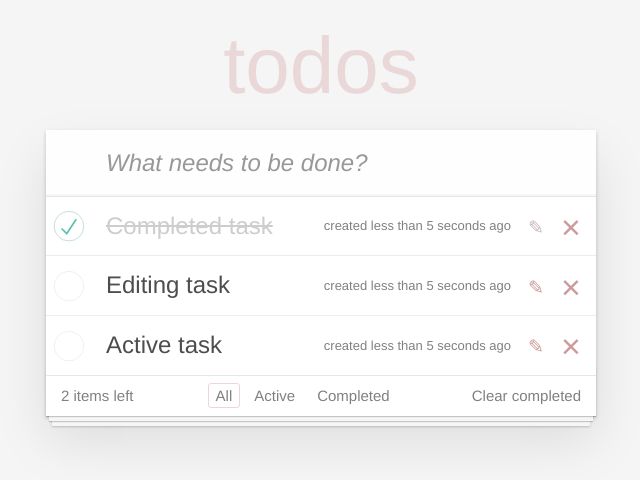
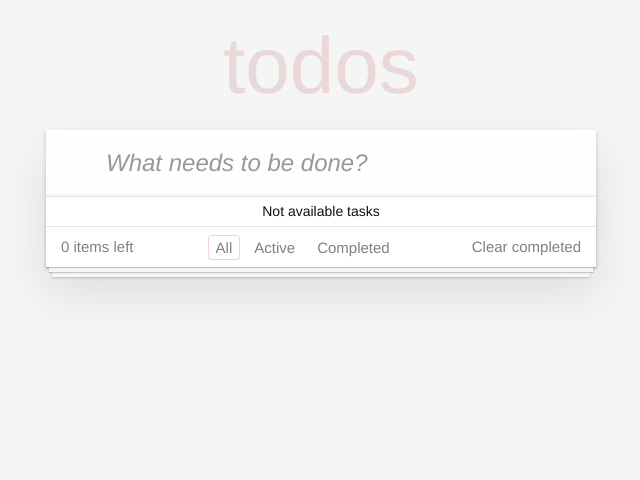
Before and after one commit to podlesnyi-pavel/todo-app, a React (Vite) app: page / in a window 1280 px wide. Shown: the top 480 px of the page, without its empty margins (319-959 px from the left). Built offline with nearby package versions, Linux system fonts and the light colour scheme.

Commit message:
remove initial Tasks

```diff
--- a/src/App.jsx
+++ b/src/App.jsx
@@ -6,19 +6,8 @@ import Footer from '@/Footer';
 import NewTaskForm from '@/NewTaskForm';
 import TaskList from '@/TaskList';
 
-const initialTasks = [
-  {
-    id: 1,
-    completed: true,
-    title: 'Completed task',
-    createdTime: new Date(),
-  },
-  { id: 2, completed: false, title: 'Editing task', createdTime: new Date() },
-  { id: 3, completed: false, title: 'Active task', createdTime: new Date() },
-];
-
 export default function App() {
-  const [tasks, setTasks] = useState(initialTasks);
+  const [tasks, setTasks] = useState([]);
   const [filterStatus, setFilterStatus] = useState(filterStatuses.all);
 
   function onChangeTaskCompleted(id) {
@@ -40,7 +29,7 @@ export default function App() {
 
   function handleAddTask(text) {
     const newTask = {
-      id: tasks.at(-1).id + 1,
+      id: tasks.length ? tasks.at(-1).id + 1 : 1,
       completed: false,
       title: text,
       createdTime: new Date(),
```
